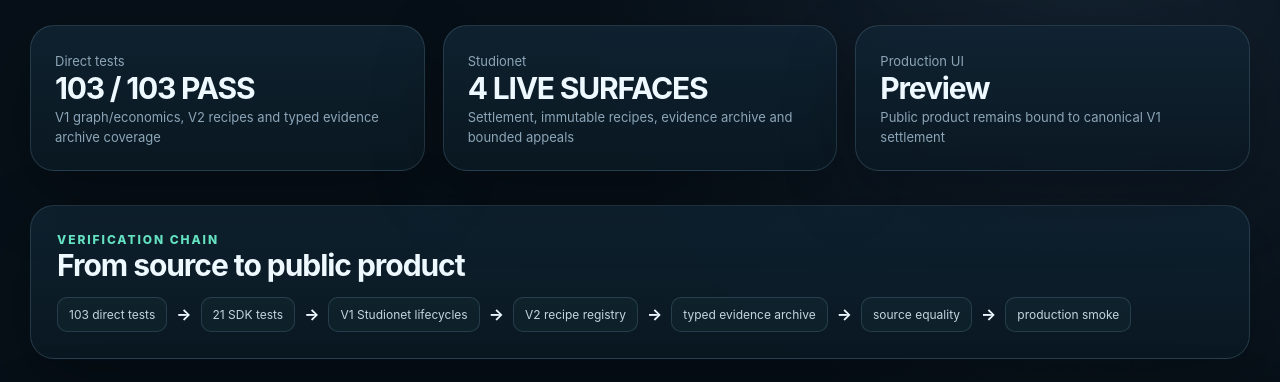
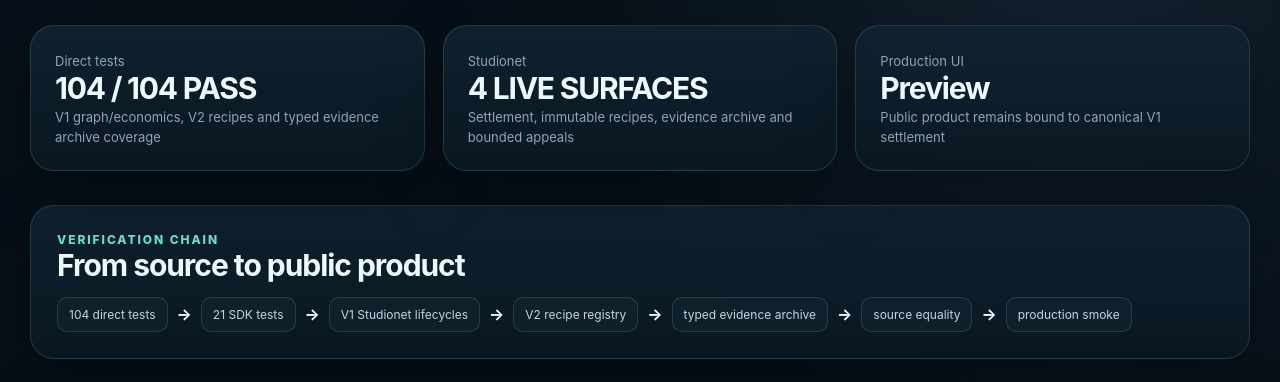
Before and after one commit to maho0638/resolvegraph-genlayer, a Next.js app in the folder frontend/: page /proof in a window 1280 px wide. Shown: the part 507-889 px from the top of the page. Built offline with nearby package versions, Linux system fonts and the light colour scheme.

Commit message:
chore: refresh verified test counts

```diff
--- a/frontend/app/proof/page.tsx
+++ b/frontend/app/proof/page.tsx
@@ -35,7 +35,7 @@ export default function Proof() {
       <section className="grid3">
         <div className="metric">
           <span>Direct tests</span>
-          <strong>103 / 103 PASS</strong>
+          <strong>104 / 104 PASS</strong>
           <span>V1 graph/economics, V2 recipes and typed evidence archive coverage</span>
         </div>
         <div className="metric">
@@ -54,7 +54,7 @@ export default function Proof() {
         <div className="eyebrow">Verification chain</div>
         <h2>From source to public product</h2>
         <div className="flow verificationFlow">
-          <span>103 direct tests</span><b>→</b>
+          <span>104 direct tests</span><b>→</b>
           <span>21 SDK tests</span><b>→</b>
           <span>V1 Studionet lifecycles</span><b>→</b>
           <span>V2 recipe registry</span><b>→</b>
```
